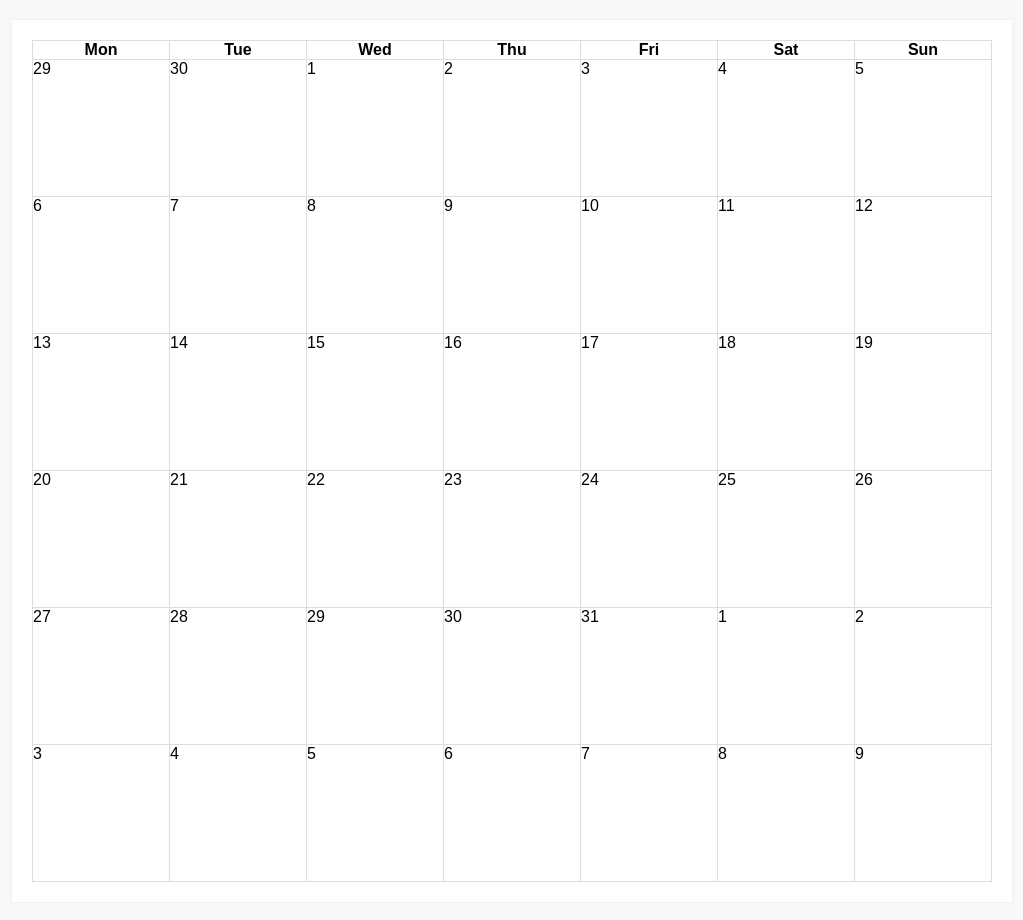
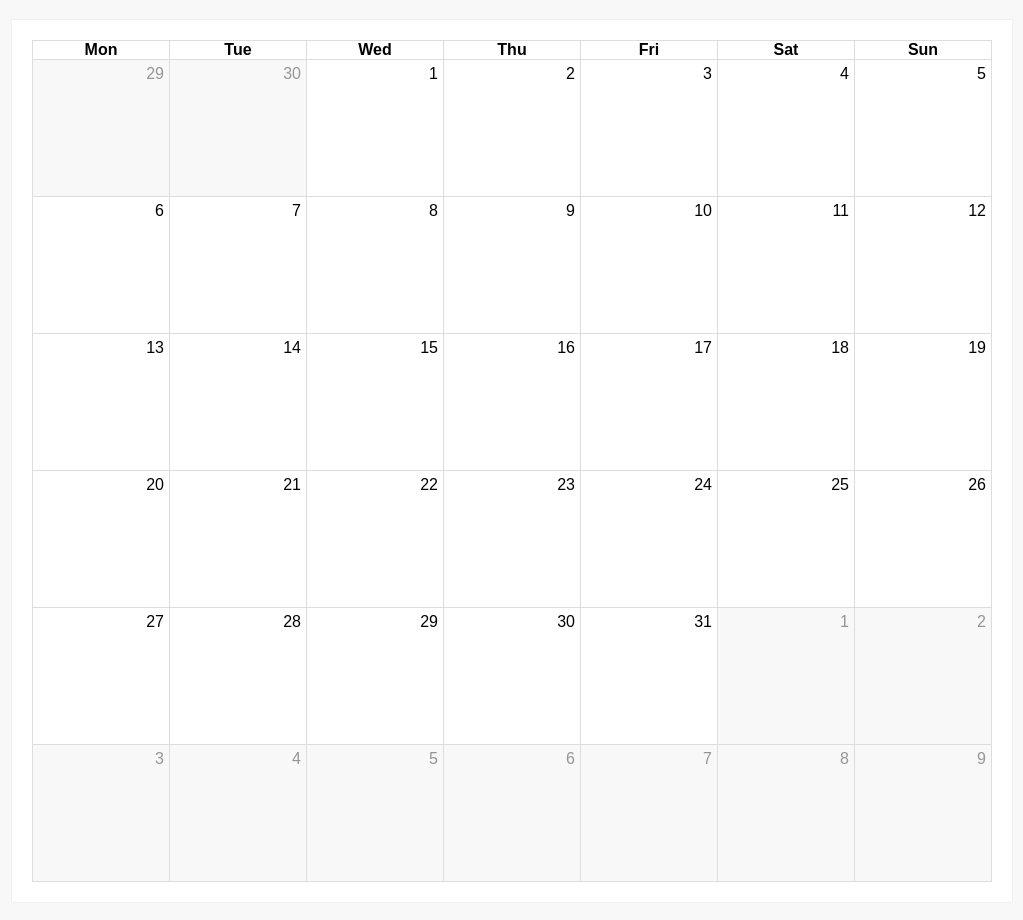
Before and after one commit to ahenteti/ahenteti-calendar, an Angular app: page / in a window 1280 px wide. Shown: the whole page, without its empty margins (128-1151 px from the left). Built offline with nearby package versions, Linux system fonts and the light colour scheme; a web font is replaced by a local one.

Commit message:
style dates not among month dates

```diff
--- a/src/app/month/components/month-day/month-day.component.html
+++ b/src/app/month/components/month-day/month-day.component.html
@@ -1 +1,3 @@
-{{ day.getDate() }}
+<div class="container" [ngClass]="{ 'not-among-current-month': day.isNotAmongDisplayedMonthDays() }">
+  <p class="date-number">{{ day.getDate() }}</p>
+</div>
--- a/src/app/month/components/month-day/month-day.component.scss
+++ b/src/app/month/components/month-day/month-day.component.scss
@@ -1,3 +1,18 @@
 :host {
   display: block;
 }
+
+.container {
+  height: 100%;
+
+  &.not-among-current-month {
+    color: var(--date-not-among-current-month-color);
+    background-color: var(--date-not-among-current-month-background-color);
+  }
+}
+
+.date-number {
+  display: flex;
+  justify-content: flex-end;
+  padding: 0.5rem 0.5rem 0 0;
+}
--- a/src/app/month/models/month-day.model.ts
+++ b/src/app/month/models/month-day.model.ts
@@ -14,7 +14,7 @@ export class MonthDay extends Date {
     this.setFullYear(date.getFullYear(), date.getMonth(), date.getDate());
   }
 
-  public isAmongDisplayedMonthDays(): boolean {
-    return this.getMonth() === this.displayedMonth;
+  public isNotAmongDisplayedMonthDays(): boolean {
+    return this.getMonth() !== this.displayedMonth;
   }
 }
--- a/src/styles/colors.scss
+++ b/src/styles/colors.scss
@@ -31,4 +31,6 @@
   --app-container-background-color: var(--white-color);
   --month-day-background-color: var(--app-container-background-color);
   --calendar-border-color: var(--gray-color-22);
+  --date-not-among-current-month-color: var(--gray-color-15);
+  --date-not-among-current-month-background-color: var(--gray-color-23);
 }
```
